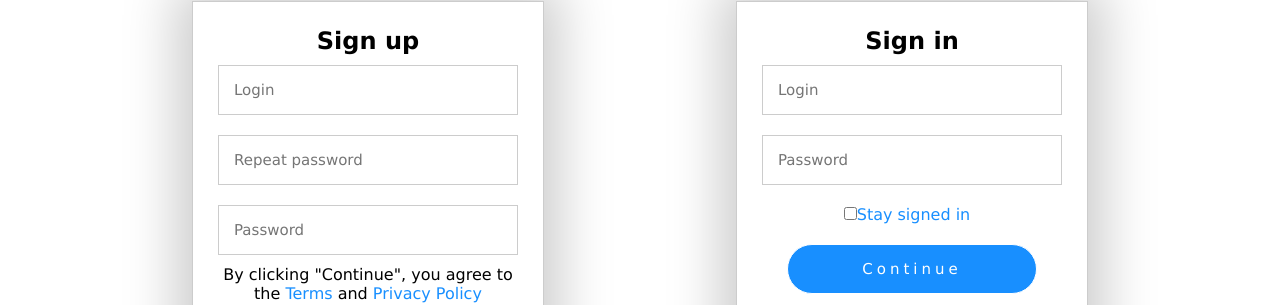
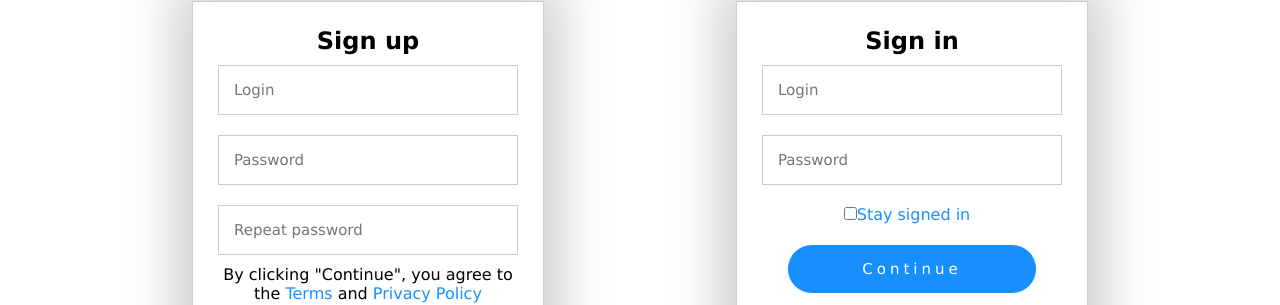
Before and after one commit to Ow1omir/signup-signin.github.io, a plain HTML site: page index.html in a window 1280 px wide. Shown: the part 149-454 px from the top of the page. Drawn offline with Linux system fonts and the light colour scheme.

Commit message:
some change

```diff
--- a/index.html
+++ b/index.html
@@ -25,8 +25,8 @@
 		<form action="#" class="sector signUp-sector">
 			<h2>Sign up</h2>
 			<input type="text" placeholder="Login" id="signUpLogin" minlength="3" maxlength="20">
-			<input type="password" placeholder="Repeat password" id="signUpPasaswd" minlength="8" maxlength="28">
-			<input type="password" placeholder="Password"  id="signUpRpPasaswd" minlength="8" maxlength="28">
+			<input type="password" placeholder="Password" id="signUpPasaswd" minlength="8" maxlength="28">
+			<input type="password" placeholder="Repeat password"  id="signUpRpPasaswd" minlength="8" maxlength="28">
 			<span>By clicking "Continue", you agree to  </span>
 			<span>the <a href="#">Terms</a> and <a href="#">Privacy Policy</a></span>
 			<input class="btn" id="signUpBtn" type="submit" value="Continue">
```
